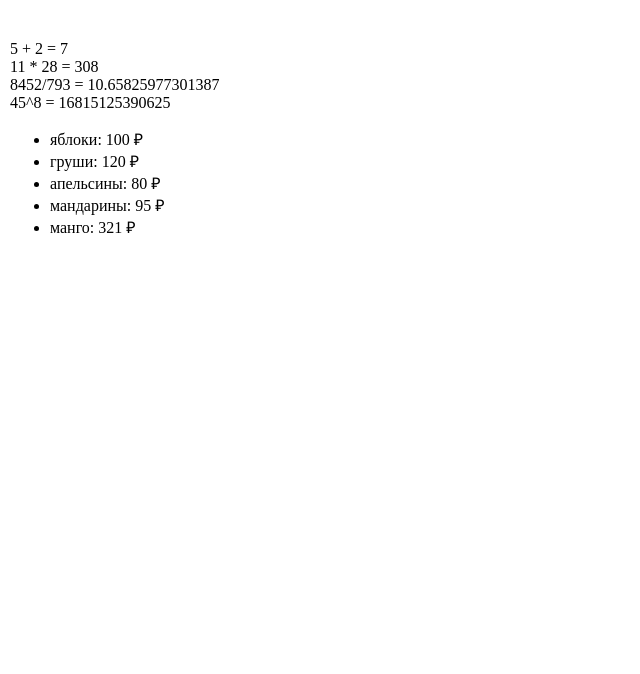
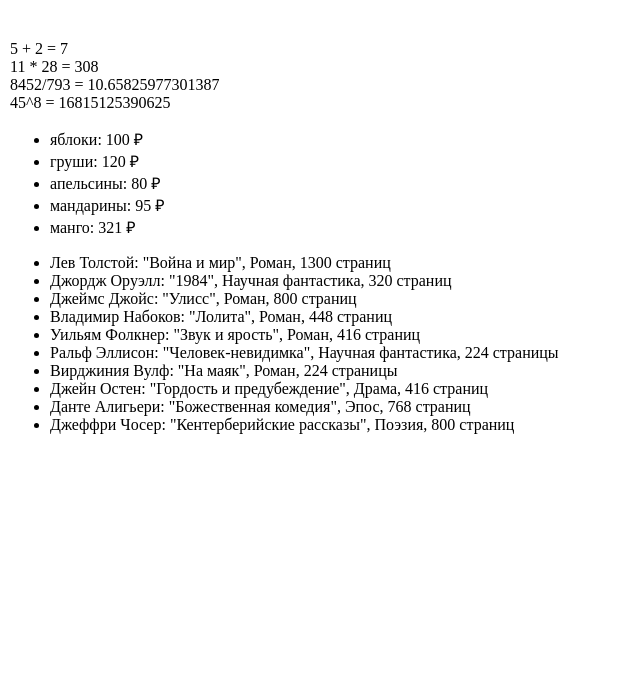
Before and after one commit to PonchTwitch/MyLabs2, a Flask app: page /lab2/example in a window 1280 px wide. Shown: the part 58-732 px from the top of the page, without its empty margins (0-640 px from the left). Run offline with Flask 3, Linux system fonts and the light colour scheme.

Commit message:
Книги

```diff
--- a/app.py
+++ b/app.py
@@ -161,4 +161,18 @@ def example():
         {'name': 'манго', 'price': 321}
     ]
 
-    return render_template('example.html', name=name, labnum=labnum, coursenum=coursenum, groupnum=groupnum, fruits=fruits)
+    books = [
+        {'author': 'Лев Толстой', 'bookname': 'Война и мир', 'genre': 'Роман', 'pages': '1300 страниц'},
+        {'author': 'Джордж Оруэлл', 'bookname': 1984, 'genre': 'Научная фантастика', 'pages': '320 страниц'},
+        {'author': 'Джеймс Джойс', 'bookname': 'Улисс', 'genre': 'Роман', 'pages': '800 страниц'},
+        {'author': 'Владимир Набоков', 'bookname': 'Лолита', 'genre': 'Роман', 'pages': '448 страниц'},
+        {'author': 'Уильям Фолкнер', 'bookname': 'Звук и ярость', 'genre': 'Роман', 'pages': '416 страниц'},
+        {'author': 'Ральф Эллисон', 'bookname': 'Человек-невидимка', 'genre': 'Научная фантастика', 'pages': '224 страницы'},
+        {'author': 'Вирджиния Вулф', 'bookname': 'На маяк', 'genre': 'Роман', 'pages': '224 страницы'},
+        {'author': 'Джейн Остен', 'bookname': 'Гордость и предубеждение', 'genre': 'Драма', 'pages': '416 страниц'},
+        {'author': 'Данте Алигьери', 'bookname': 'Божественная комедия', 'genre': 'Эпос', 'pages': '768 страниц'},
+        {'author': 'Джеффри Чосер', 'bookname': 'Кентерберийские рассказы', 'genre': 'Поэзия', 'pages': '800 страниц'}
+
+    ]
+
+    return render_template('example.html', name=name, labnum=labnum, coursenum=coursenum, groupnum=groupnum, fruits=fruits, books=books)
--- a/templates/example.html
+++ b/templates/example.html
@@ -20,6 +20,12 @@
         <ul>
             {% for f in fruits %}
             <li>{{ f.name }}: {{ f.price }} &#x20bd;</li>
+            {% endfor %}
+        </ul>
+
+        <ul>
+            {% for b in books %}
+            <li>{{ b.author }}: "{{ b.bookname }}", {{ b.genre }}, {{ b.pages }}</li>
             {% endfor %}
         </ul>
     </main>
```
